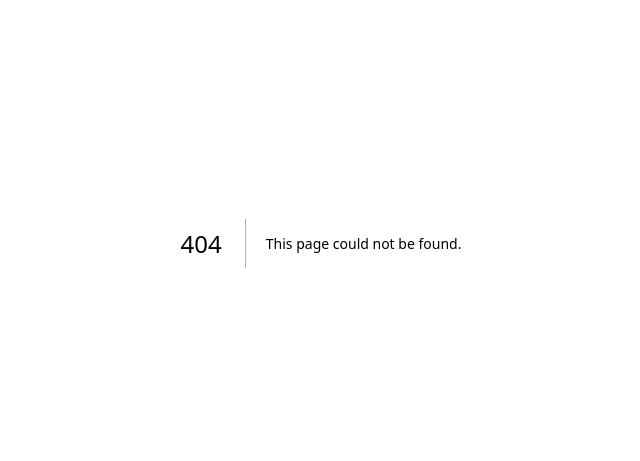
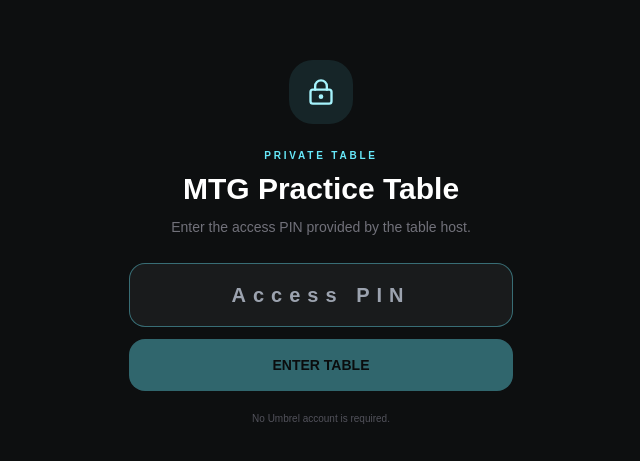
Before and after one commit to a0swald/mtg-practice-table, a Next.js app: page /access in a window 1280 px wide. Before the commit this address had no page. Shown: the part 157-618 px from the top of the page, without its empty margins (319-959 px from the left). Built offline with nearby package versions, Linux system fonts and the light colour scheme.

Commit message:
Add public access gate route

```diff
--- /dev/null
+++ b/app/access/page.tsx
@@ -0,0 +1,7 @@
+'use client';
+
+import { PublicAccessGate } from '@/components/PublicAccessGate';
+
+export default function AccessPage() {
+  return <PublicAccessGate />;
+}
```
